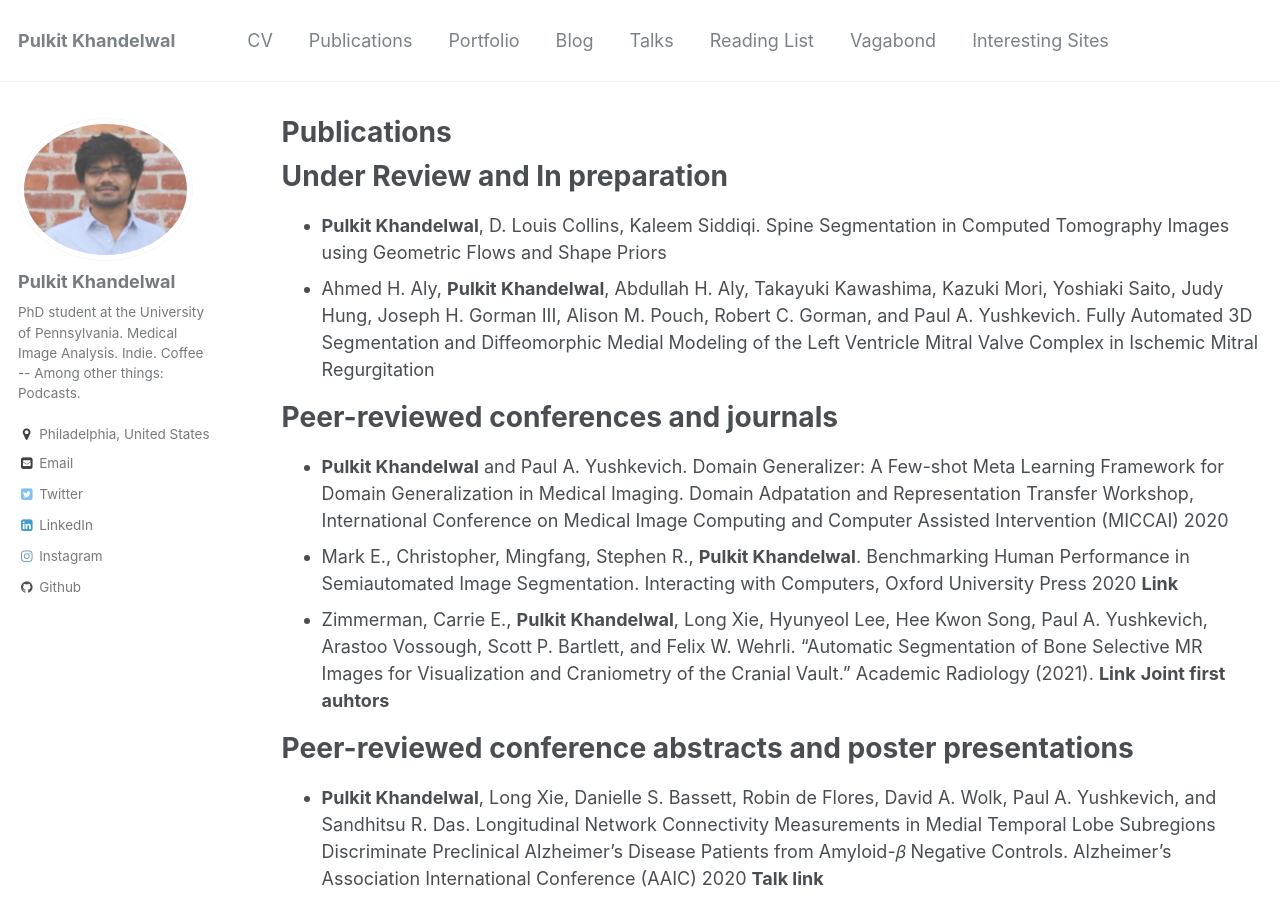
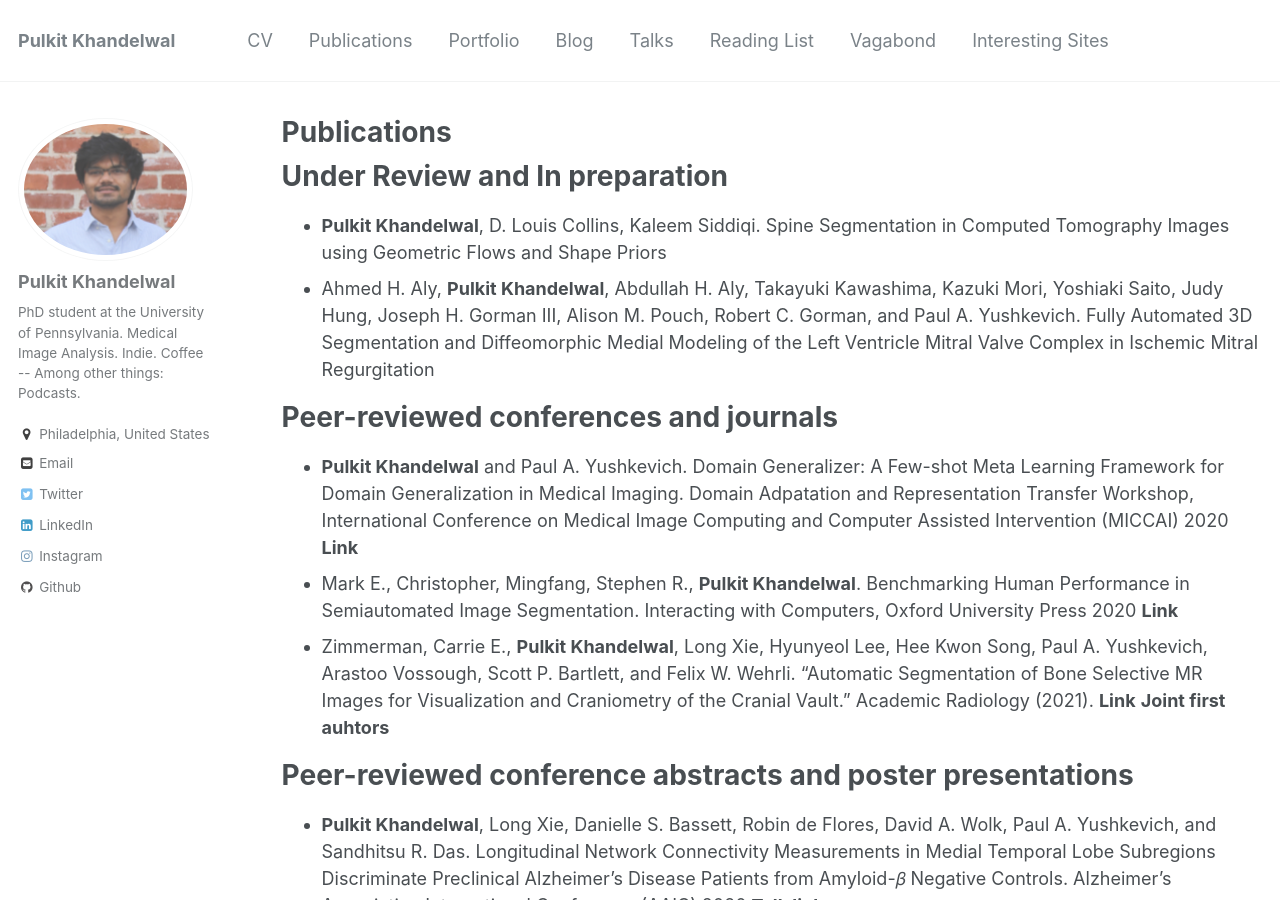
Before and after one commit to Pulkit-Khandelwal/pulkit-khandelwal.github.io, a Jekyll site: the page built from _pages/publications.md, in a window 1280 px wide and 900 px high. Built offline with Jekyll 4.4.1, drawn with Linux system fonts in a browser that asks for light colours.

Commit message:
Update publications.md

```diff
--- a/_pages/publications.md
+++ b/_pages/publications.md
@@ -19,7 +19,7 @@ in Ischemic Mitral Regurgitation
 ======
 * **Pulkit Khandelwal** and Paul A. Yushkevich. Domain Generalizer: A Few-shot Meta Learning Framework
 for Domain Generalization in Medical Imaging. Domain Adpatation and Representation Transfer Workshop,
-International Conference on Medical Image Computing and Computer Assisted Intervention (MICCAI) 2020
+International Conference on Medical Image Computing and Computer Assisted Intervention (MICCAI) 2020 [**Link**](https://arxiv.org/abs/2008.07724)
 * Mark E., Christopher, Mingfang, Stephen R., **Pulkit Khandelwal**. Benchmarking Human Performance in
 Semiautomated Image Segmentation. Interacting with Computers, Oxford University Press 2020 [**Link**](https://academic.oup.com/iwc/advance-article-abstract/doi/10.1093/iwcomp/iwaa017/5890683)
 * Zimmerman, Carrie E., **Pulkit Khandelwal**, Long Xie, Hyunyeol Lee, Hee Kwon Song, Paul A. Yushkevich, Arastoo Vossough, Scott P. Bartlett, and Felix W. Wehrli. "Automatic Segmentation of Bone Selective MR Images for Visualization and Craniometry of the Cranial Vault." Academic Radiology (2021).
```
